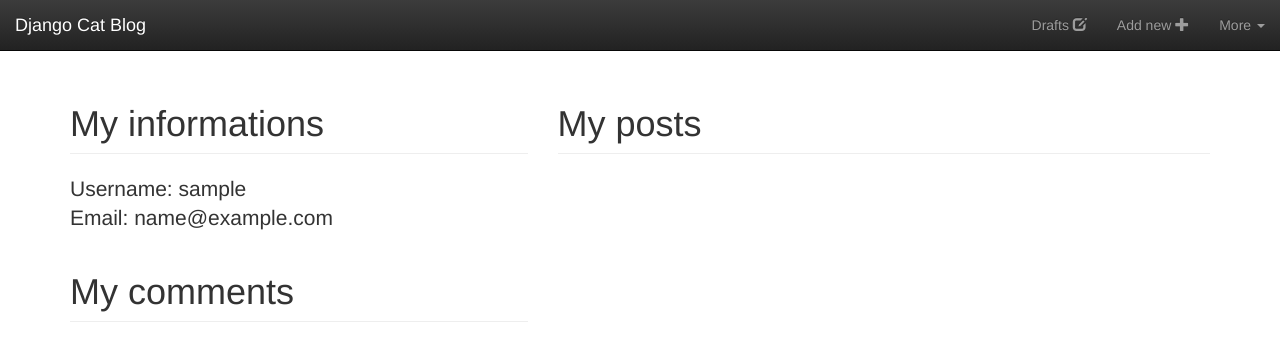
After one commit to IlonaO/Django, a Django app: a page that uses blog/templates/blog/base.html in a window 1280 px wide. The commit adds this page. Shown: the top 361 px of the page. Run offline with Django 3.2, Linux system fonts and the light colour scheme; the visitor is signed in with stand-in values (Sample User, id 1); data that the repository does not hold is empty; some libraries are stand-ins or nearby versions.

Commit message:
Normal user (not superuser) can't do some things now and my_account page is added

```diff
--- a/blog/templates/blog/base.html
+++ b/blog/templates/blog/base.html
@@ -26,10 +26,23 @@
             </div>
             <div class="collapse navbar-collapse" id="navbar">
                 <ul class="nav navbar-nav navbar-right">
-                    {% if user.is_authenticated %}
-                    <li> <a href="{% url 'post_draft_list' %}">Drafts  <span class="glyphicon glyphicon-edit"></span></a></li>
+                    {% if user.is_superuser %}
+                    <li> <a href="{% url 'post_draft_list' %}">Drafts  <span class="glyphicon glyphicon-edit">
+                        </span></a></li>
+                    {% endif %}{% if user.is_authenticated or user.is_superuser %}
                     <li><a href="{% url 'post_new' %}">Add new  <span class="glyphicon glyphicon-plus"></span></a></li>
-                    <li><a href="{% url 'logout' %}">Hello {{ request.user }}  (Log out)</a></li>
+                    <li class="dropdown">
+                        <a href="#" class="dropdown-toggle" data-toggle="dropdown" role=""button"
+                            aria-haspopup="true" aria-expanded="false">More
+                            <span class="caret"></span></a>
+                        <ul class="dropdown-menu">
+                            <li><a class="btn disabled" href="#">Hello {{ request.user }}!</a></li>
+                            <li role="separator" class="divider"></li>
+                            <li><a href="{% url 'my_account' %}">My account</a></li>
+                            <li role="separator" class="divider"></li>
+                            <li><a href="{% url 'logout' %}">Log out</a></li>
+                        </ul>
+                    </li>
                     {% else %}
                     <li><a href="{% url 'login' %}">Log in  <span class="glyphicon glyphicon-lock"></span></a></li>
                     {% endif %}
--- a/blog/templates/blog/post_detail.html
+++ b/blog/templates/blog/post_detail.html
@@ -13,7 +13,7 @@
             <p class="lead">{{ post.text|linebreaksbr }}</p>
         </div>
         <div class="col-md-2">
-            {% if user.is_authenticated %}<hr>
+            {% if user.is_superuser %}<hr>
             <!--if post is a draft Publish button won't be visible-->
             {% if post.published_date %}
             {% else %}<a class="btn btn-default" href="{% url 'post_publish' pk=post.pk %}">
@@ -33,7 +33,7 @@
     </div>
     <div class="row">
         {% for comment in post.comments.all %}
-        {% if user.is_authenticated or comment.approved_comment %}
+        {% if user.is_superuser or comment.approved_comment %}
         <div class="col-md-10">
             <hr>
             <strong>{{ comment.author }}</strong>
--- /dev/null
+++ b/users/templates/my_account.html
@@ -0,0 +1,30 @@
+{% extends 'blog/base.html' %}
+
+{% block content %}
+    {% if user.is_authenticated %}
+<div class="content">
+    <div class="row">
+        <div class="col-md-5">
+            <h1 class="page-header">My informations</h1>
+            <p class="lead">Username: {{ user.username }}<br>
+                Email: {{ user.email }}</p>
+
+            <h1 class="page-header">My comments</h1>
+            {% for comment in comments %}
+                <h4>{{ comment.created_date }}</h4>
+                <p>{{ comment.text }}</p>
+            {% endfor %}
+        </div>
+
+        <div class="col-md-7">
+            <h1 class="page-header">My posts</h1>
+            {% for post in posts %}
+                <h3 class="page-header"><a href="{% url 'post_detail' pk=post.pk %}">{{ post.title }}</a></h3>
+    			<h4>Published: {{ post.published_date }}</h4>
+            {% endfor %}
+        </div>
+    </div>
+</div>
+
+    {%  endif %}
+{% endblock %}
--- a/users/urls.py
+++ b/users/urls.py
@@ -25,5 +25,6 @@ urlpatterns = patterns('',
                        url(r'^password/reset/complete$',
                            auth_views.password_reset_complete,
                            {'template_name': 'password_reset_complete.html'},
-                           name='password_reset_complete')
+                           name='password_reset_complete'),
+                       url(r'^my_account/$', views.my_account, name='my_account'),
                        )
--- a/users/views.py
+++ b/users/views.py
@@ -4,8 +4,7 @@ from django.http import HttpResponse
 from django.http import HttpResponseRedirect
 from django.shortcuts import render_to_response
 from .forms import UserRegisterForm
-
-
+from blog.models import Post, Comment
 
 def create_user(request):
     if request.method == 'POST':
@@ -13,22 +12,32 @@ def create_user(request):
         if form.is_valid():
             form.save()
             return render_to_response(
-                'create_success.html',)
+                'create_success.html', )
     else:
         form = UserRegisterForm()
     return render(request, 'create_user.html', {
         'form': form,
     })
 
+
 def create_success(request):
     return render_to_response(
-    'create_success.html',
-)
+        'create_success.html',
+    )
+
 
 def reset_pass(request):
     template = loader.get_template("reset_pass.html")
     context = {
-        'output' : ''
-        }
+        'output': ''
+    }
 
-    return HttpResponse(template.render(context,request))
+    return HttpResponse(template.render(context, request))
+
+
+def my_account(request):
+    logged_in_user = request.user
+    logged_in_user_posts = Post.objects.filter(author=logged_in_user)
+    logged_in_user_comments = Comment.objects.filter(author=logged_in_user)
+
+    return render(request, 'my_account.html', {'posts': logged_in_user_posts, 'comments': logged_in_user_comments})
```
Also changed, not shown: blog/views.py (+9 -8 lines).
